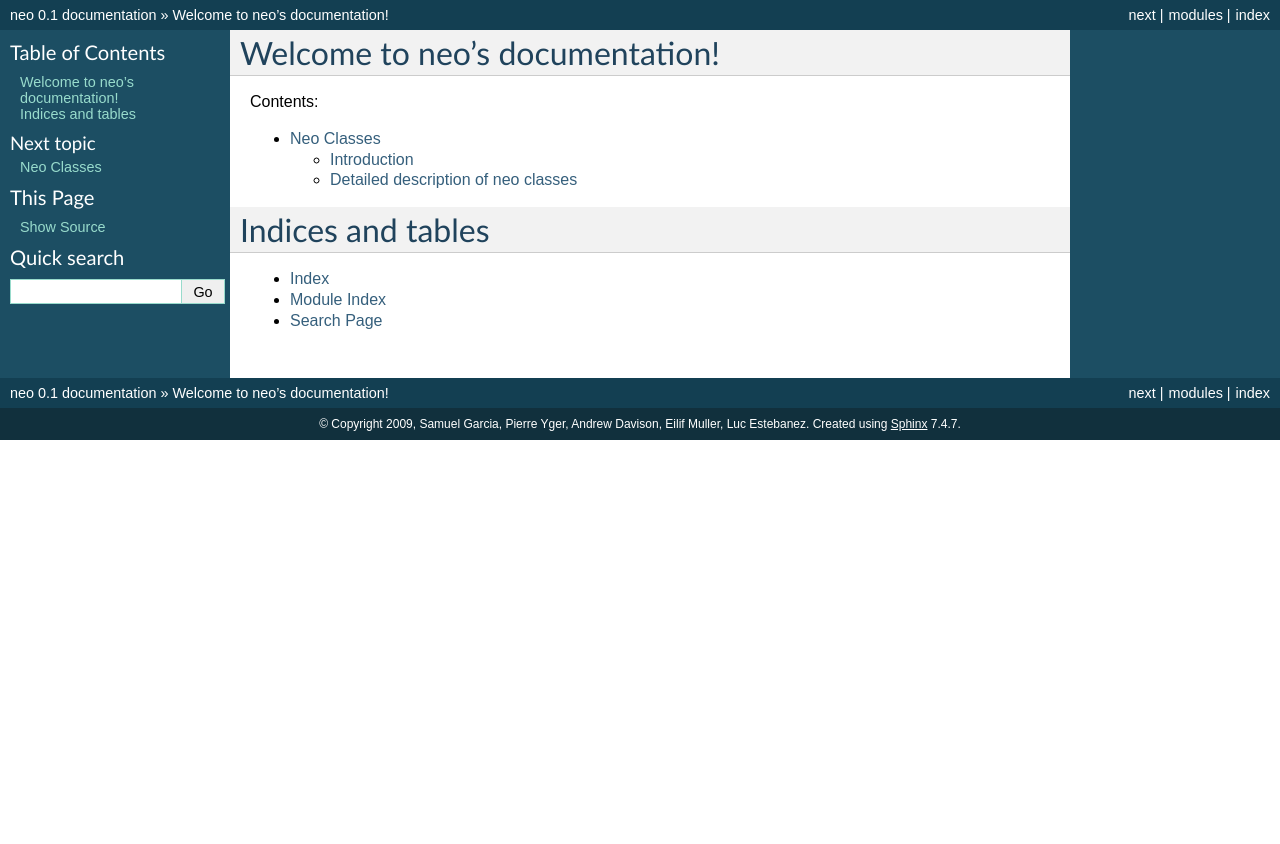
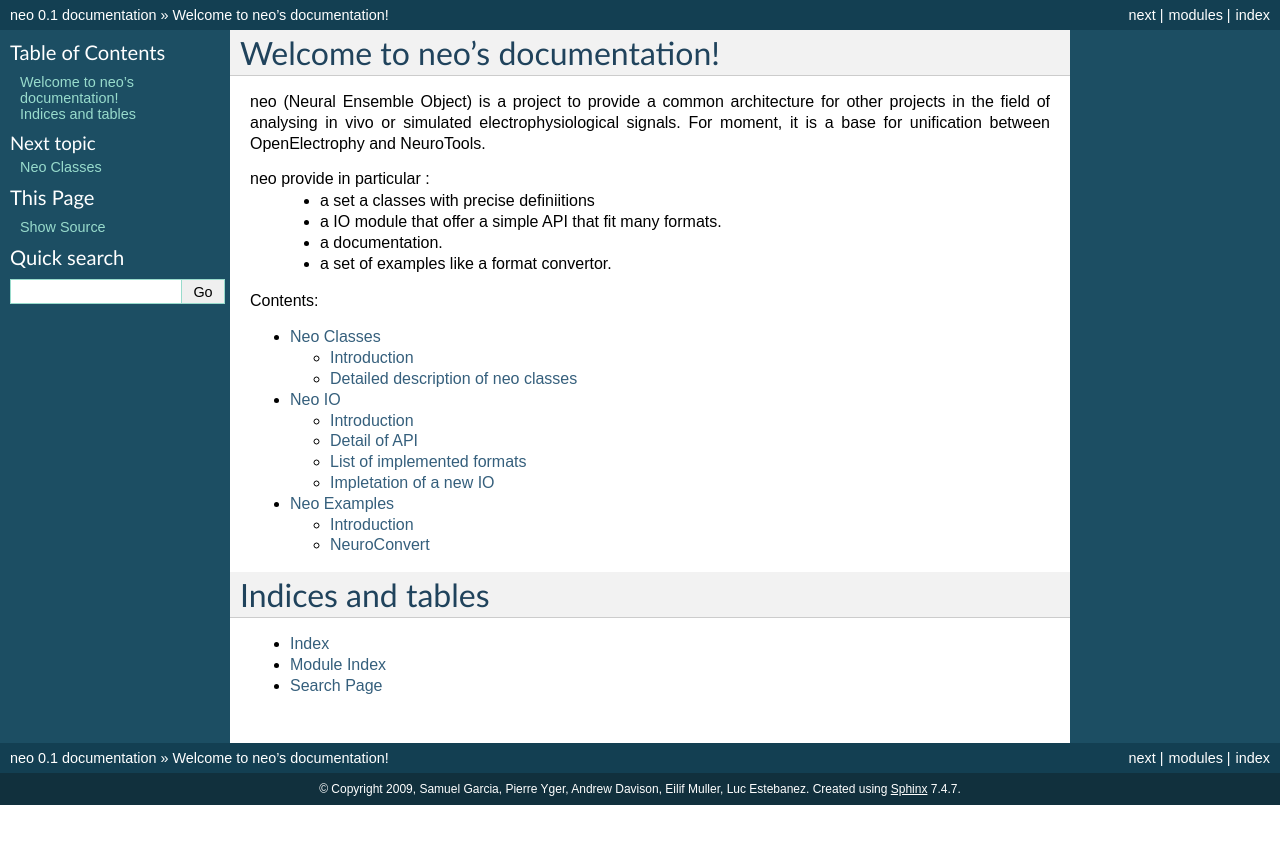
Before and after one commit to NeuralEnsemble/python-neo, a Sphinx documentation site: the page built from doc/source/index.rst, in a window 1280 px wide. Shown: the top 844 px of the page. Built offline with Sphinx 7.4.7, drawn with Linux system fonts in a browser that asks for light colours; formulas are drawn with MathJax 3.

Commit message:
doc
git-svn-id: https://neuralensemble.org/svn/neo/trunk@91 acbc63fc-6c75-0410-9d68-8fa99cba188a

```diff
--- /dev/null
+++ b/doc/source/examples.rst
@@ -0,0 +1,37 @@
+****************
+Neo Examples
+****************
+
+.. currentmodule:: neo
+
+Introduction
+=============
+
+A list of examples in neo/examples/ illustrate how using neo classes.
+
+
+
+NeuroConvert
+===============
+
+NeuroConvert is simple GUI written in PyQt4 and using neo.io.
+You can browse the code it is quite intuitive.
+
+NeuroConvert provide a convertion from/to format that offer Block or Segment at top hierachy level.
+It is the case for almost formats.
+
+To use it : python NeuroConvert.py in its place.
+2 possible actions :
+ - add a file to be converted in the list
+ - start convertion
+
+When insert a file (or a list of files with identic options):
+ - choose input and output format
+ - the list of file to convert
+ - for some format you need to detail some reading options
+ - for some format you need to detail some writing options
+ - check for global convertion options
+
+The list of input and output format is generated from the neo.io module. The list is bound to grow with the number of formats implementation.
+This list is platform dependend. For instance, on win32 platform neo.io implement a binding of neuroshare, since neuroshare is dll based this bindings
+will only works on this platform.
--- a/doc/source/index.rst
+++ b/doc/source/index.rst
@@ -8,12 +8,25 @@ Welcome to neo's documentation!
 
 .. module:: neo
 
+neo (Neural Ensemble Object) is a project to provide a common architecture for other projects
+in the field of analysing in vivo or simulated electrophysiological signals.
+For moment, it is a base for unification between OpenElectrophy and NeuroTools.
+
+neo provide in particular :
+ - a set a classes with precise definiitions
+ - a IO module that offer a simple API that fit many formats.
+ - a documentation.
+ - a set of examples like a format convertor.
+
+
 Contents:
 
 .. toctree::
    :maxdepth: 2
 
    classes
+   io
+   examples
 
 Indices and tables
 ==================
--- /dev/null
+++ b/doc/source/io.rst
@@ -0,0 +1,41 @@
+***********
+Neo IO
+***********
+
+.. currentmodule:: neo
+
+Introduction
+===============
+
+neo with the set of classes propose a simple and flexible IO API that fit many formats specifications.
+neo.io is not only file oriented it can also read/write objects from database.
+
+Detail of API
+================
+
+The neo.io API is simple :
+ - each format has its IO classes for examples for Spike2 files you have a Spike2IO class
+ - each class inherit BaseIO class
+ - each io can read or write one or several classes of neo, for example Segment, SpikeTrainList, Block, ...
+ - each io declare in its class attributes what it is able to read or write.
+
+
+.. autoclass:: neo.io.baseio.BaseIO
+
+
+
+List of implemented formats
+=================================
+
+.. automodule::neo.io.asciisignal
+
+
+
+
+Impletation of a new IO
+===========================
+
+ExampleIO is a fake IO just for illustrating how to implement a IO.
+
+
+.. autoclass:: neo.io.ExampleIO
```
Also changed, not shown: 2 other files.
